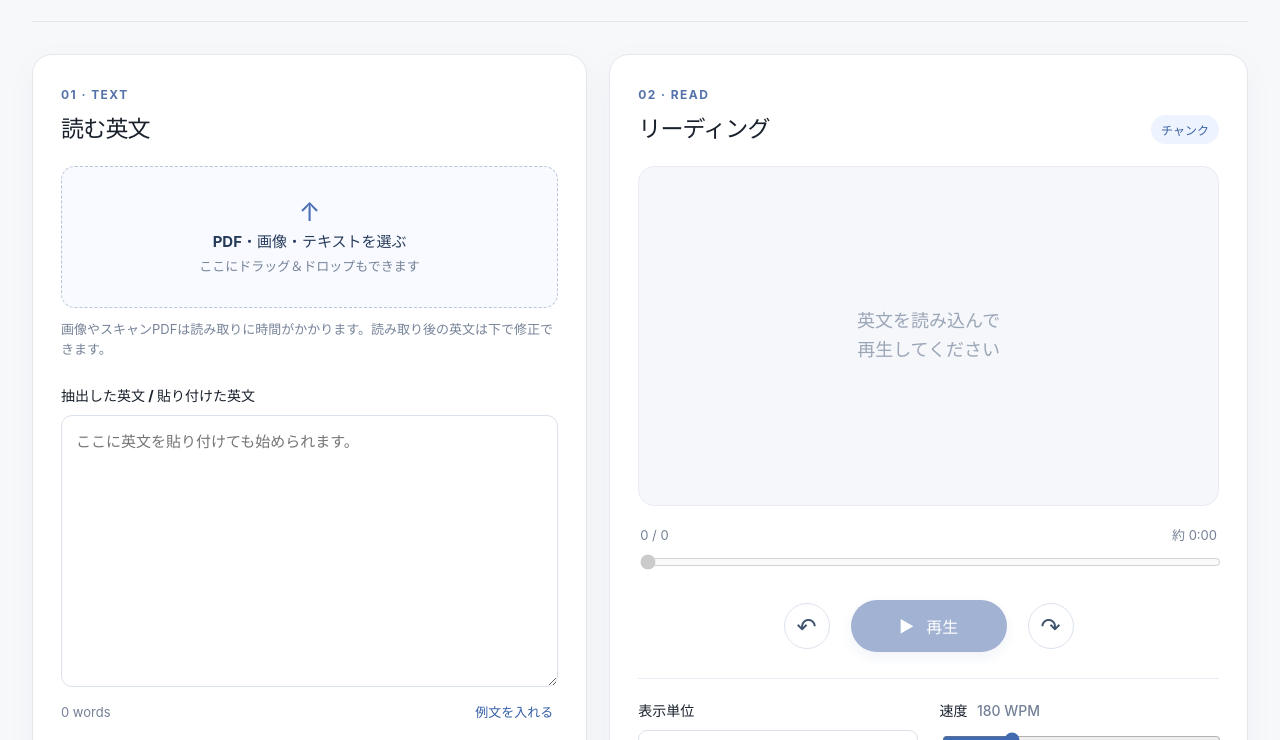
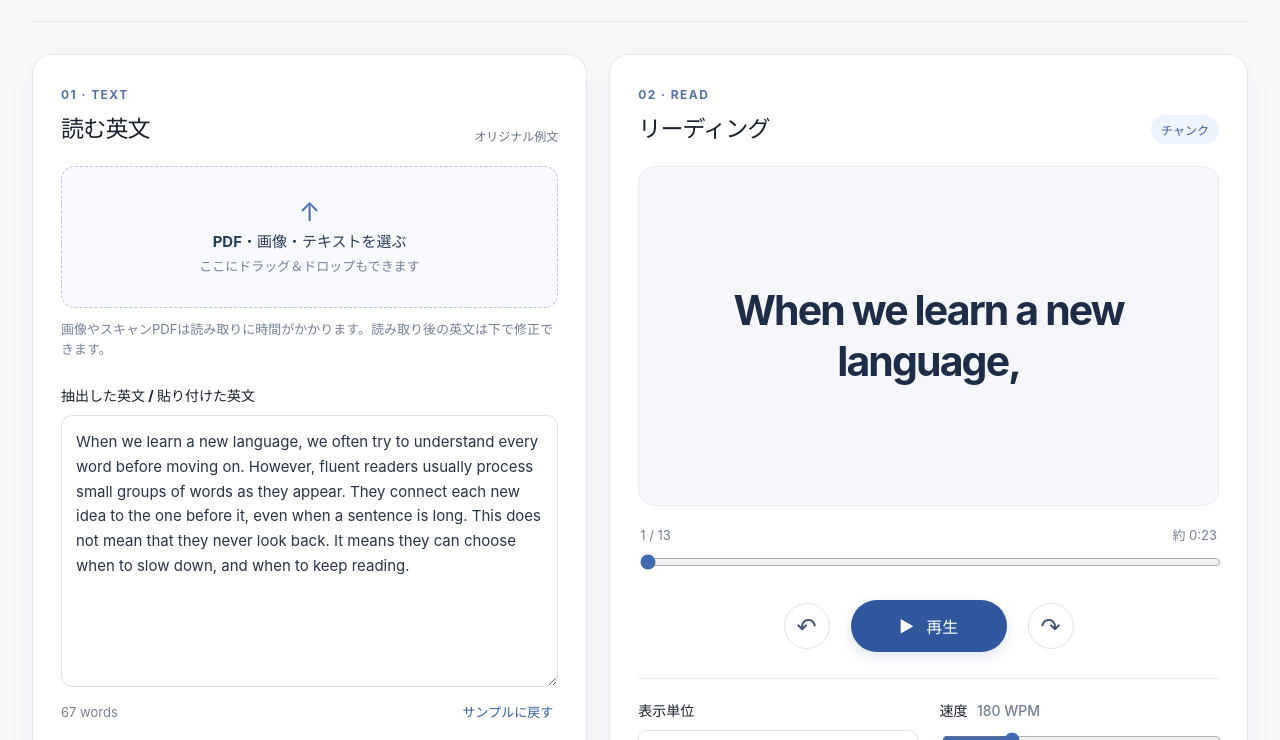
Before and after one commit to hanadamushin/Enflash, a plain HTML site: page index.html in a window 1280 px wide. Shown: the part 60-800 px from the top of the page. Drawn offline with Linux system fonts and the light colour scheme.

Commit message:
Load original English sample by default

```diff
--- a/app.js
+++ b/app.js
@@ -1,5 +1,6 @@
 const $ = id => document.getElementById(id);
 const el = Object.fromEntries(['file-input','file-name','drop-zone','source-text','word-count','sample-btn','status','stage-hint','current-chunk','position','time-left','seek','back-btn','play-btn','forward-btn','chunk-mode','mode-label','speed','speed-output','show-source'].map(id => [id,$(id)]));
+// Original text written for Enflash; freely reusable as an in-app sample.
 const sample = `When we learn a new language, we often try to understand every word before moving on. However, fluent readers usually process small groups of words as they appear. They connect each new idea to the one before it, even when a sentence is long. This does not mean that they never look back. It means they can choose when to slow down, and when to keep reading.`;
 let chunks=[], index=0, playing=false, timer=null, busy=false;
 const wordCount = s => (s.match(/\b[\p{L}\p{N}]+(?:['’\-][\p{L}\p{N}]+)*\b/gu)||[]).length;
@@ -42,7 +43,7 @@ el.speed.addEventListener('input',()=>{el['speed-output'].textContent=`${el.spee
 el['play-btn'].addEventListener('click',toggle);
 el['back-btn'].addEventListener('click',()=>move(-1));el['forward-btn'].addEventListener('click',()=>move(1));
 el.seek.addEventListener('input',()=>{index=Number(el.seek.value);render();schedule()});
-el['sample-btn'].addEventListener('click',()=>{el['source-text'].value=sample;el['file-name'].textContent='例文';rebuild()});
+el['sample-btn'].addEventListener('click',()=>{el['source-text'].value=sample;el['file-name'].textContent='オリジナル例文';rebuild()});
 el['show-source'].addEventListener('click',()=>{el['source-text'].scrollIntoView({behavior:'smooth',block:'center'});el['source-text'].focus()});
 document.addEventListener('keydown',e=>{if(['TEXTAREA','INPUT','SELECT','BUTTON'].includes(document.activeElement.tagName)||e.altKey||e.metaKey||e.ctrlKey)return;if(e.code==='Space'){e.preventDefault();toggle()}else if(e.code==='ArrowLeft'){e.preventDefault();move(-1)}else if(e.code==='ArrowRight'){e.preventDefault();move(1)}});
 document.addEventListener('visibilitychange',()=>{if(document.hidden&&playing)stop()});
@@ -72,4 +73,6 @@ async function loadFile(file){
   busy=true;stop();el['file-name'].textContent=file.name;el['play-btn'].disabled=true;
   try{setStatus(`${file.name} を読み込んでいます…`);const text=pdf?await extractPdf(file):image?await ocr(file,'画像'):await file.text();if(!text.trim())throw new Error('文字を抽出できませんでした。別の画像を試すか、英文を貼り付けてください。');el['source-text'].value=text;rebuild();setStatus(`${file.name} を読み込みました。英文を確認・修正してから再生できます。`)}catch(e){setStatus(e.message||'読み取りに失敗しました。',true);render()}finally{busy=false;render()}
 }
-render();
+el['source-text'].value=sample;
+el['file-name'].textContent='オリジナル例文';
+rebuild();
--- a/index.html
+++ b/index.html
@@ -17,7 +17,7 @@
         <p class="helper">画像やスキャンPDFは読み取りに時間がかかります。読み取り後の英文は下で修正できます。</p>
         <label for="source-text" class="field-label">抽出した英文 / 貼り付けた英文</label>
         <textarea id="source-text" spellcheck="false" placeholder="ここに英文を貼り付けても始められます。"></textarea>
-        <div class="source-bottom"><span id="word-count">0 words</span><button type="button" class="text-button" id="sample-btn">例文を入れる</button></div>
+        <div class="source-bottom"><span id="word-count">0 words</span><button type="button" class="text-button" id="sample-btn">サンプルに戻す</button></div>
         <div class="status" id="status" role="status" aria-live="polite">英文を入力すると再生できます。</div>
       </section>
       <section class="reader-panel" aria-labelledby="reader-title">
```
Also changed, not shown: 1 other file.
